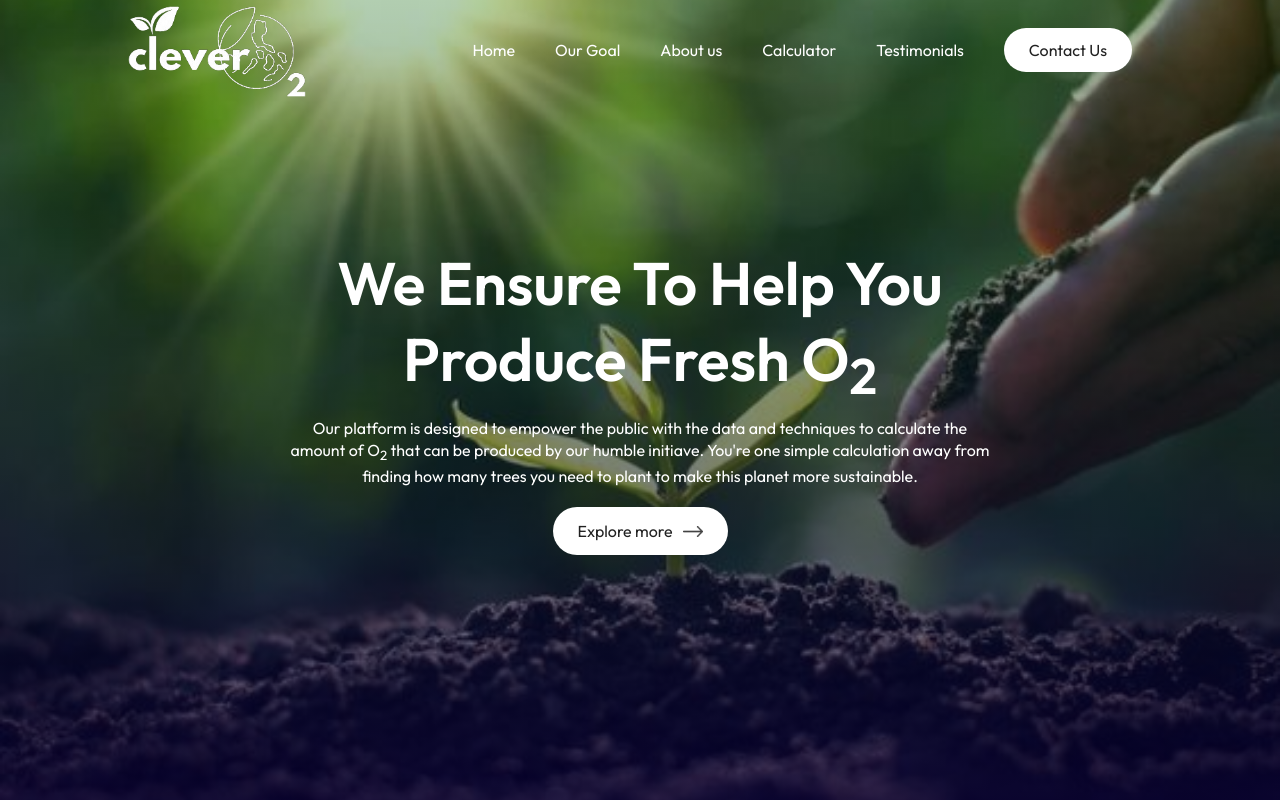
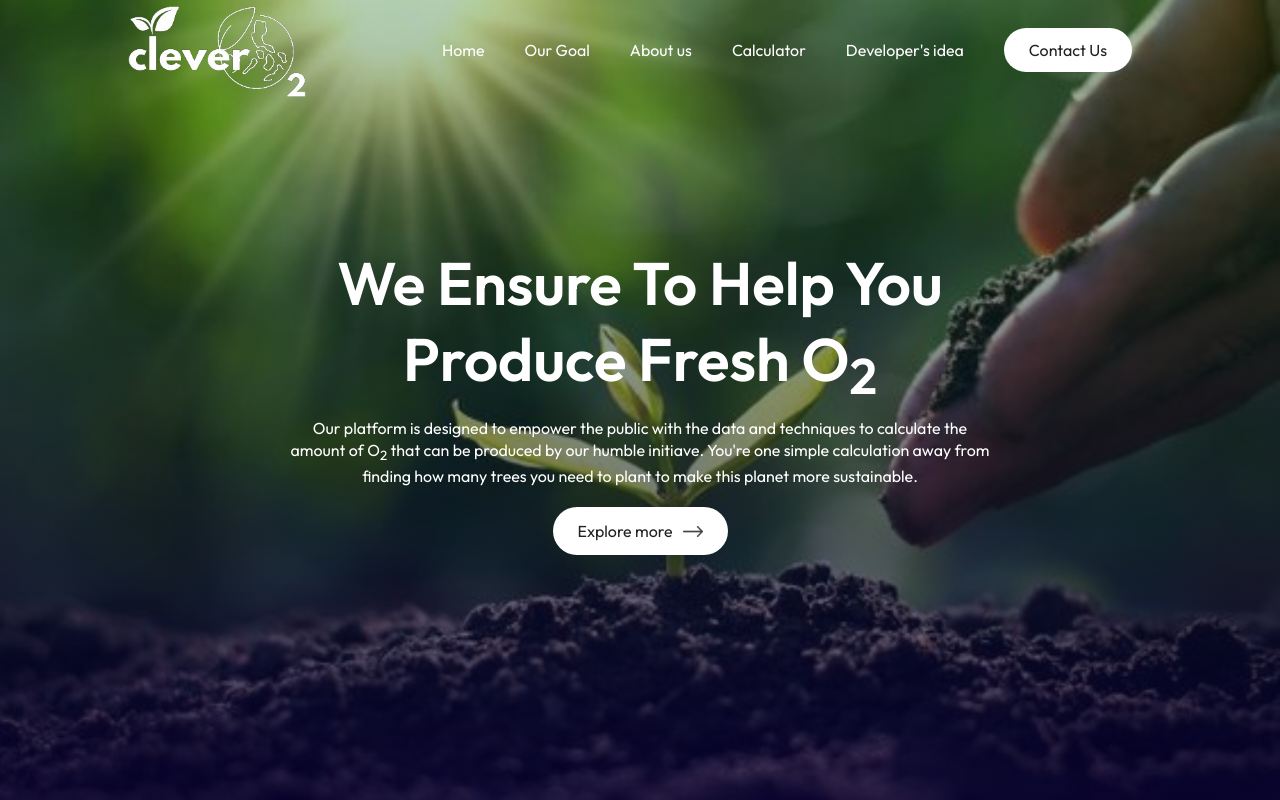
Before and after one commit to theDevPai/clevero2, a React (Vite) app: page / in a window 1280 px wide. Shown: the top 800 px of the page. Built offline with nearby package versions, Linux system fonts and the light colour scheme.

Commit message:
Update Navbar

```diff
--- a/src/Components/Navbar/Navbar.jsx
+++ b/src/Components/Navbar/Navbar.jsx
@@ -27,7 +27,7 @@ const toggleMenu = () => {
             <li><Link to='programs' smooth={true} offset={-260} duration={500}>Our Goal</Link></li>
             <li><Link to='about' smooth={true} offset={-150} duration={500}>About us</Link></li>
             <li><Link to='campus' smooth={true} offset={-260} duration={500}>Calculator</Link></li>
-            <li><Link to='testimonials' smooth={true} offset={-260} duration={500}>Testimonials</Link></li>
+            <li><Link to='testimonials' smooth={true} offset={-260} duration={500}>Developer's idea</Link></li>
             <li><Link to='contact' smooth={true} offset={-260} duration={500}className='btn'>Contact Us</Link></li>
         </ul>
         <img src={menu_icon} alt="" className='menu-icon' onClick={toggleMenu}/>
```
